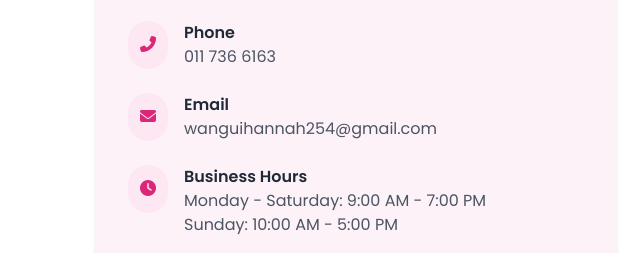
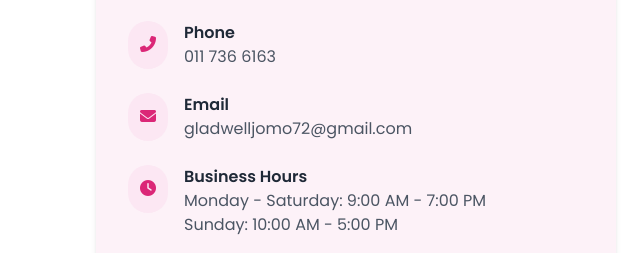
Before and after one commit to blacbarbie/bakedbyjomz, a plain HTML site: page index.html in a window 1280 px wide. Shown: the part 3907-4160 px from the top of the page, 0-640 px from the left. Drawn offline with nearby package versions, Linux system fonts and the light colour scheme.

Commit message:
Update index.html

```diff
--- a/index.html
+++ b/index.html
@@ -389,7 +389,7 @@
                                </div>
                                <div>
                                    <h4 class="font-semibold text-gray-800">Email</h4>
-                                   <a href="mailto:orders@bakedbyjomz.com" class="text-gray-600 hover:text-pink-600">wanguihannah254@gmail.com</a>
+                                   <a href="mailto:orders@bakedbyjomz.com" class="text-gray-600 hover:text-pink-600">gladwelljomo72@gmail.com</a>
                                </div>
                            </div>
 
@@ -425,7 +425,7 @@
                <div class="md:w-1/2">
                    <div class="bg-pink-50 p-8 rounded-xl shadow-md h-full">
                        <h3 class="text-2xl font-semibold text-pink-800 mb-6">Send Us a Message</h3>
-                       <form action="https://formsubmit.co/wanguihannah254@gmail.com" method="POST" class="space-y-6">
+                       <form action="https://formsubmit.co/gladwelljomo72@gmail.com" method="POST" class="space-y-6">
                            <input type="hidden" name="_captcha" value="false">
 
                            <div>
@@ -590,7 +590,7 @@
 
     const subject = "New Cake Order";
     const body = `Name: ${name}%0APhone: ${phone}%0AFlavor: ${cake}%0ASize: ${size}%0ASpecial Instructions: ${message}`;
-    const mailto = `mailto:wanguihannah254@gmail.com?subject=${subject}&body=${body}`;
+    const mailto = `mailto:gladwelljomo72@gmail.com?subject=${subject}&body=${body}`;
     window.location.href = mailto;
   }
 </script>
```
